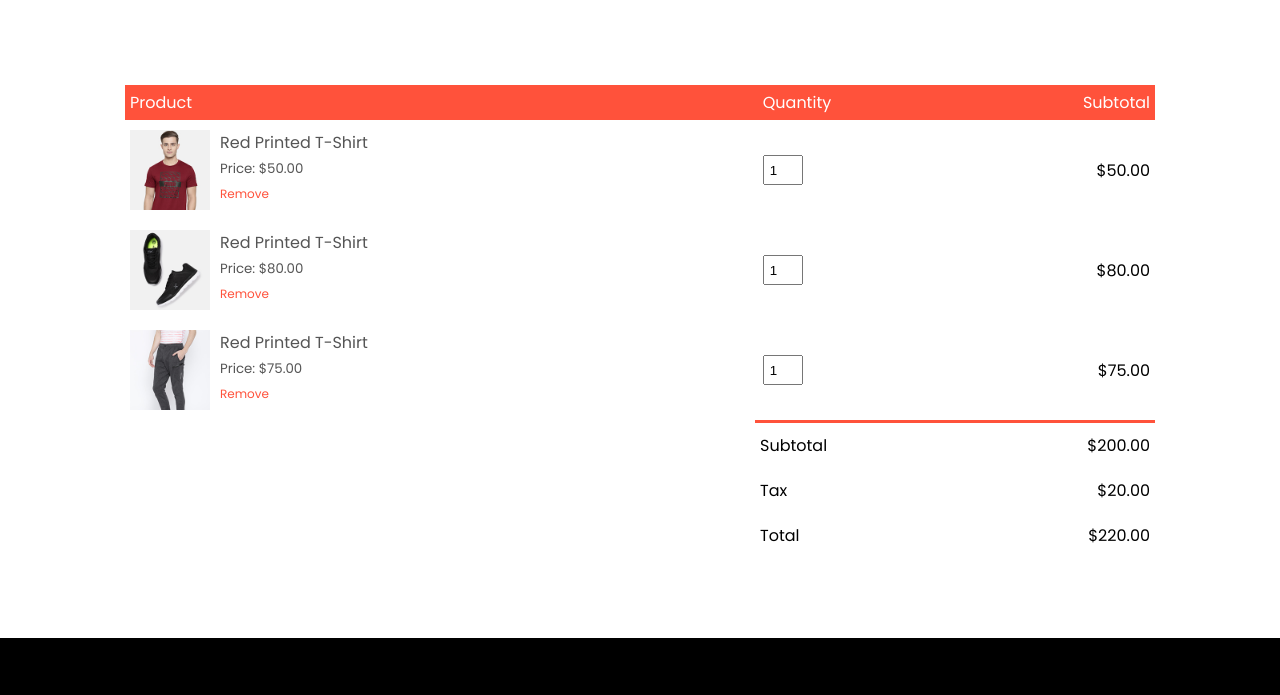
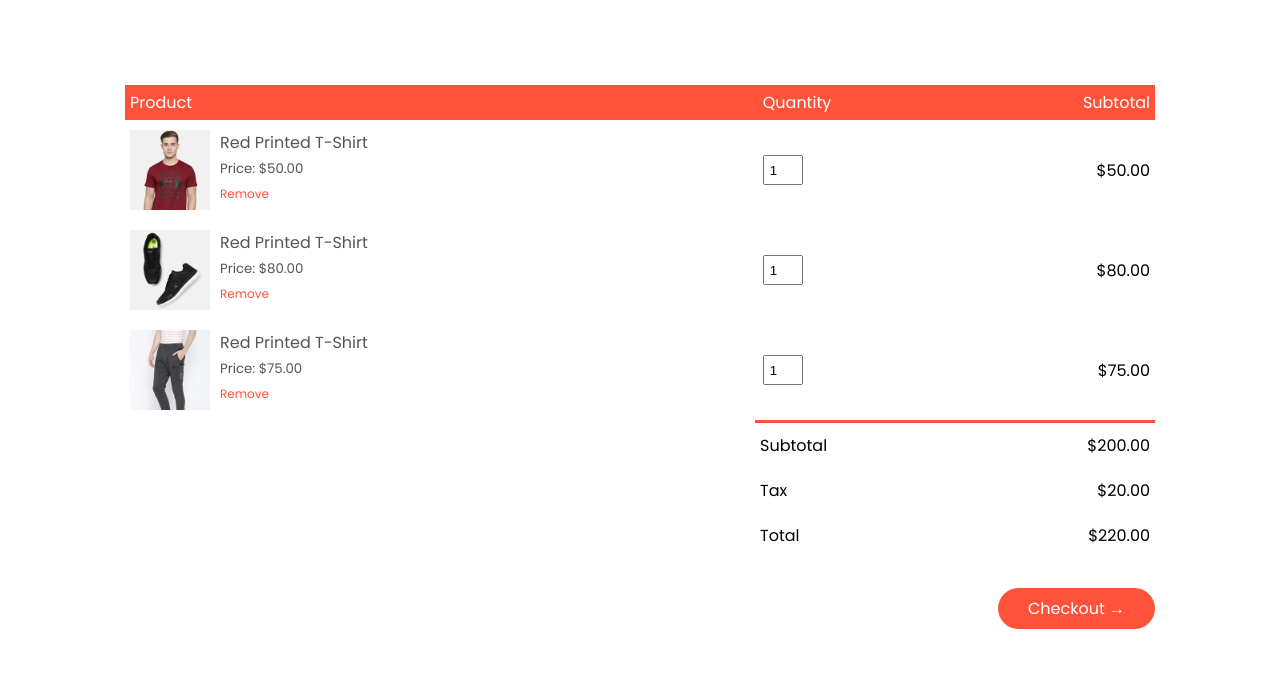
Before and after one commit to muh-kusnadi/e-commerce-redstore, a plain HTML site: page cart.html in a window 1280 px wide. Shown: the part 78-773 px from the top of the page. Drawn offline with Linux system fonts and the light colour scheme.

Commit message:
add checkout button

```diff
--- a/assets/css/style.css
+++ b/assets/css/style.css
@@ -380,6 +380,9 @@ td:last-child {
 th:last-child {
     text-align: right;
 }
+.checkout {
+    text-align: right;
+}
 
 /* account page */
 .account-page {
--- a/cart.html
+++ b/cart.html
@@ -102,6 +102,10 @@
                </tr>
            </table>
        </div>
+
+       <div class="checkout">
+            <a href="" class="btn">Checkout &#8594;</a>
+       </div>
    </div>
    <!-- end cart items details -->
 
```
